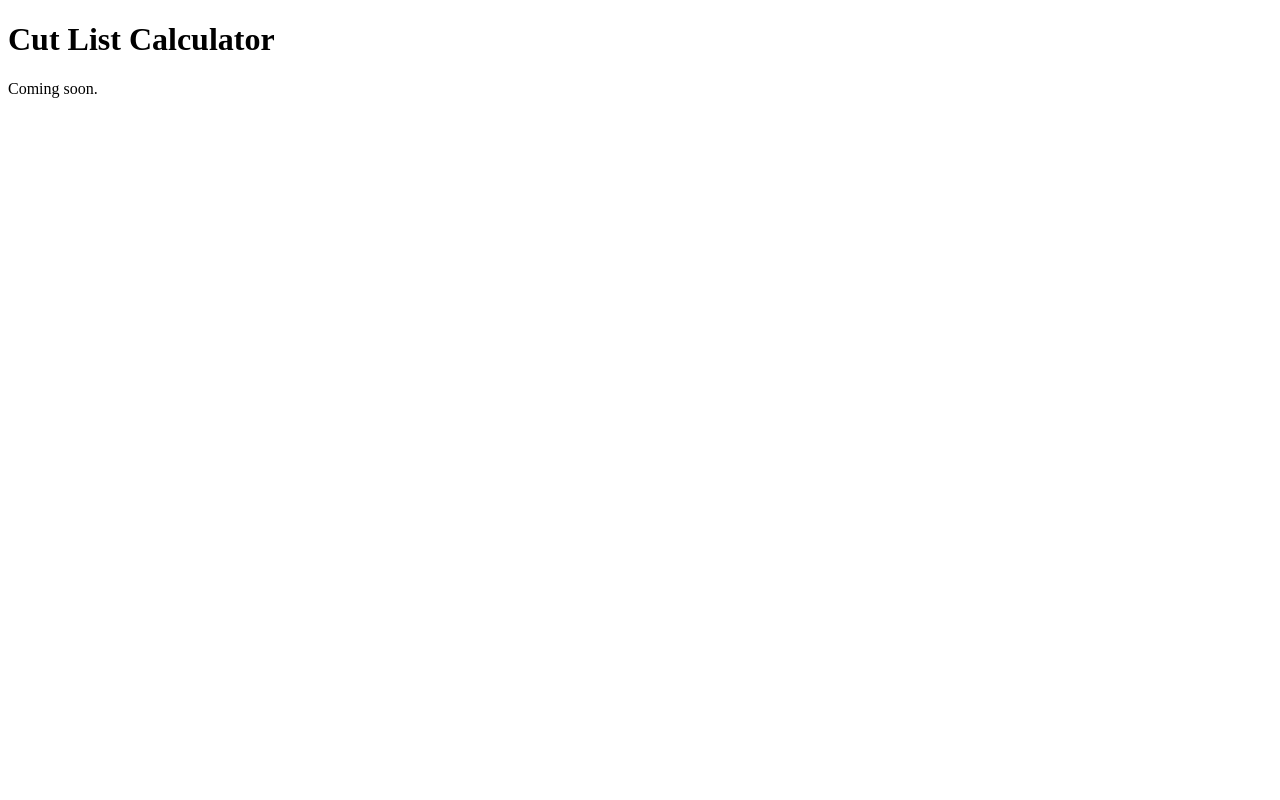
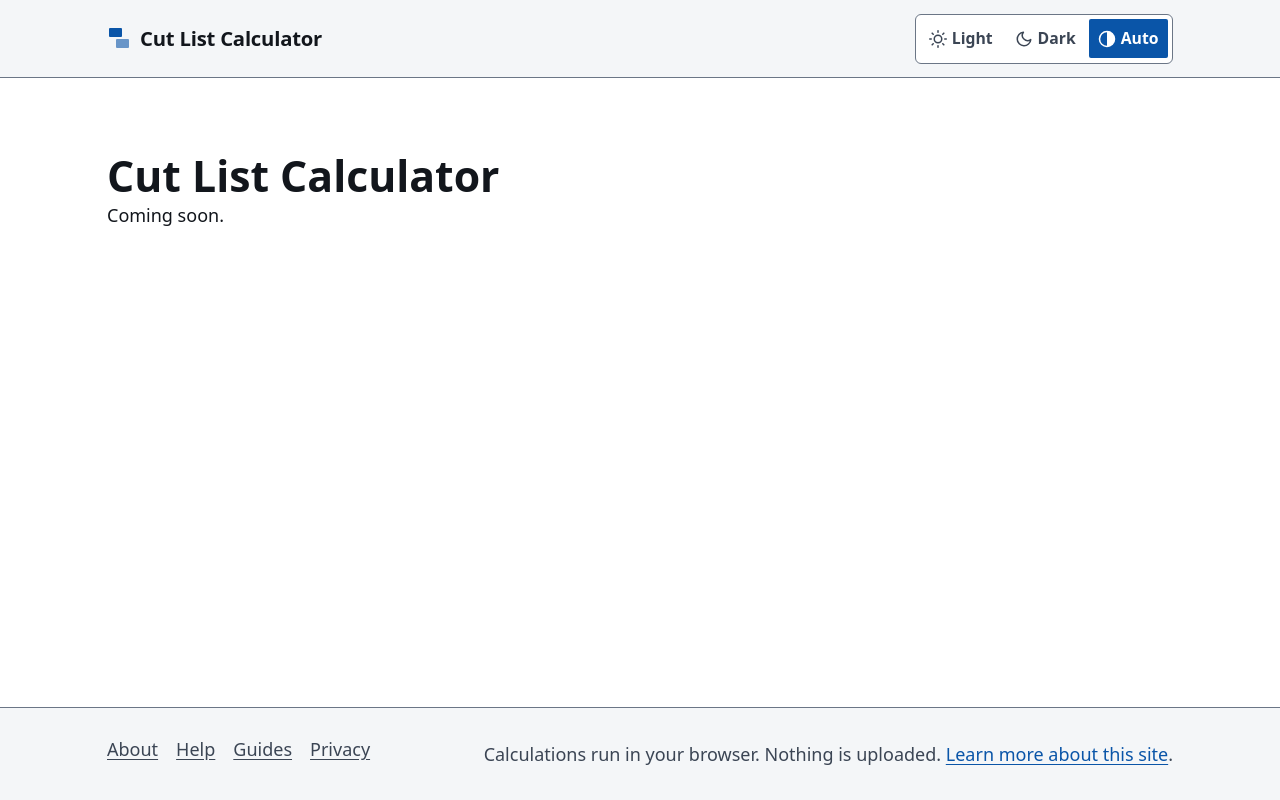
Before and after one commit to shree878/cut-list-calculator, an Astro site: page / in a window 1280 px wide. Built offline with nearby package versions, Linux system fonts and the light colour scheme; Astro itself is replaced by a stand-in of ours.

Commit message:
P0-T04: BaseLayout.astro, theme toggle, skip link, header, footer; fix base.css 112+124 tokens

```diff
--- a/src/i18n/en.json
+++ b/src/i18n/en.json
@@ -1,5 +1,16 @@
 {
-  "site": {
-    "name": "Cut List Calculator"
-  }
+  "site.name": "Cut List Calculator",
+  "site.tagline": "Free browser-only cutting calculators for wood, sheet, tile and fabric.",
+  "nav.skipToMain": "Skip to main content",
+  "nav.tools": "Tools",
+  "nav.themeLight": "Light",
+  "nav.themeDark": "Dark",
+  "nav.themeAuto": "Auto",
+  "nav.themeLabel": "Colour scheme",
+  "footer.about": "About",
+  "footer.help": "Help",
+  "footer.guides": "Guides",
+  "footer.privacy": "Privacy",
+  "footer.learnMore": "Learn more about this site",
+  "footer.privacy_note": "Calculations run in your browser. Nothing is uploaded."
 }
--- /dev/null
+++ b/src/layouts/BaseLayout.astro
@@ -0,0 +1,417 @@
+---
+/**
+ * BaseLayout.astro — HTML shell for every page.
+ *
+ * Props:
+ *   title        Page <title> (required). Format: "Page Name | Cut List Calculator"
+ *   description  <meta description> (optional, falls back to site tagline)
+ *   canonicalUrl Full canonical URL (optional, set when you know it)
+ *
+ * Slots:
+ *   default      Page body content (between header and footer)
+ *   head-extra   Extra <head> tags (JSON-LD, etc.)
+ */
+
+import { base } from '../lib/base';
+import t from '../i18n/en.json';
+import '../styles/tokens.css';
+import '../styles/base.css';
+
+interface Props {
+  title: string;
+  description?: string;
+  canonicalUrl?: string;
+}
+
+const {
+  title,
+  description = t['site.tagline'],
+  canonicalUrl,
+} = Astro.props;
+---
+
+<!doctype html>
+<html lang="en">
+  <head>
+    <meta charset="UTF-8" />
+    <meta name="viewport" content="width=device-width, initial-scale=1" />
+
+    <!-- No-flash theme: runs before first paint so the page starts in the right theme. -->
+    <script is:inline>
+      (function () {
+        var stored = null;
+        try { stored = localStorage.getItem('theme'); } catch (_) {}
+        var pref = stored === 'light' ? 'light'
+                 : stored === 'dark'  ? 'dark'
+                 : window.matchMedia('(prefers-color-scheme: dark)').matches ? 'dark'
+                 : 'light';
+        document.documentElement.setAttribute('data-theme', pref);
+      })();
+    </script>
+
+    <title>{title}</title>
+    <meta name="description" content={description} />
+    {canonicalUrl && <link rel="canonical" href={canonicalUrl} />}
+
+    <!-- Shared favicons (icons added in P0-T05) -->
+    <link rel="icon" href={base('/favicon.svg')} type="image/svg+xml" />
+
+    <slot name="head-extra" />
+  </head>
+
+  <body>
+    <!-- Skip link: first interactive element, jumps keyboard focus to main content -->
+    <a class="skip-link" href="#main-content">{t['nav.skipToMain']}</a>
+
+    <!-- ===== HEADER ===== -->
+    <header class="site-header" role="banner">
+      <div class="container site-header__inner">
+
+        <!-- Logo / wordmark -->
+        <a href={base('/')} class="site-logo" aria-label={t['site.name']}>
+          <!-- Brand mark: two rectangles suggesting a cut sheet -->
+          <svg
+            class="site-logo__mark"
+            width="24"
+            height="24"
+            viewBox="0 0 24 24"
+            aria-hidden="true"
+            focusable="false"
+          >
+            <rect x="2"  y="2"  width="13" height="9"  rx="1" fill="currentColor" />
+            <rect x="9"  y="13" width="13" height="9"  rx="1" fill="currentColor" opacity="0.6" />
+          </svg>
+          <span class="site-logo__text">{t['site.name']}</span>
+        </a>
+
+        <!-- Tool switcher: populated as tools go live (empty until P1) -->
+        <nav class="tool-nav" aria-label={t['nav.tools']}>
+          <ul class="tool-nav__list" role="list">
+            <!-- P1 will add: <li><a href={base('/linear')} aria-current="page">Linear cutting</a></li> -->
+          </ul>
+        </nav>
+
+        <!-- Theme toggle: Light / Dark / Auto -->
+        <div class="theme-toggle" role="group" aria-label={t['nav.themeLabel']}>
+          <button
+            class="theme-btn"
+            data-theme-value="light"
+            aria-pressed="false"
+            type="button"
+          >
+            <svg width="18" height="18" viewBox="0 0 24 24" fill="none" stroke="currentColor" stroke-width="2" stroke-linecap="round" stroke-linejoin="round" aria-hidden="true" focusable="false">
+              <circle cx="12" cy="12" r="5"/>
+              <line x1="12" y1="1"  x2="12" y2="3"/>
+              <line x1="12" y1="21" x2="12" y2="23"/>
+              <line x1="4.22" y1="4.22"  x2="5.64" y2="5.64"/>
+              <line x1="18.36" y1="18.36" x2="19.78" y2="19.78"/>
+              <line x1="1"  y1="12" x2="3"  y2="12"/>
+              <line x1="21" y1="12" x2="23" y2="12"/>
+              <line x1="4.22" y1="19.78" x2="5.64" y2="18.36"/>
+              <line x1="18.36" y1="5.64"  x2="19.78" y2="4.22"/>
+            </svg>
+            <span>{t['nav.themeLight']}</span>
+          </button>
+
+          <button
+            class="theme-btn"
+            data-theme-value="dark"
+            aria-pressed="false"
+            type="button"
+          >
+            <svg width="18" height="18" viewBox="0 0 24 24" fill="none" stroke="currentColor" stroke-width="2" stroke-linecap="round" stroke-linejoin="round" aria-hidden="true" focusable="false">
+              <path d="M21 12.79A9 9 0 1 1 11.21 3 7 7 0 0 0 21 12.79z"/>
+            </svg>
+            <span>{t['nav.themeDark']}</span>
+          </button>
+
+          <button
+            class="theme-btn"
+            data-theme-value="auto"
+            aria-pressed="false"
+            type="button"
+          >
+            <svg width="18" height="18" viewBox="0 0 24 24" fill="none" stroke="currentColor" stroke-width="2" stroke-linecap="round" stroke-linejoin="round" aria-hidden="true" focusable="false">
+              <circle cx="12" cy="12" r="10"/>
+              <path d="M12 2a10 10 0 0 1 0 20V2z" fill="currentColor" stroke="none"/>
+            </svg>
+            <span>{t['nav.themeAuto']}</span>
+          </button>
+        </div>
+
+      </div>
+    </header>
+
+    <!-- ===== MAIN ===== -->
+    <main id="main-content" tabindex="-1">
+      <slot />
+    </main>
+
+    <!-- ===== FOOTER ===== -->
+    <footer class="site-footer" role="contentinfo">
+      <div class="container site-footer__inner">
+        <nav class="footer-nav" aria-label="Site">
+          <ul class="footer-nav__list" role="list">
+            <li><a href={base('/about')}>{t['footer.about']}</a></li>
+            <li><a href={base('/help')}>{t['footer.help']}</a></li>
+            <li><a href={base('/guides')}>{t['footer.guides']}</a></li>
+            <li><a href={base('/privacy')}>{t['footer.privacy']}</a></li>
+          </ul>
+        </nav>
+        <p class="footer-privacy">
+          {t['footer.privacy_note']}
+          <a href={base('/about')}>{t['footer.learnMore']}</a>.
+        </p>
+      </div>
+    </footer>
+
+    <!-- Theme toggle script: runs after paint, reads/writes localStorage -->
+    <script>
+      (function () {
+        var STORAGE_KEY = 'theme';
+
+        function getStored(): string | null {
+          try { return localStorage.getItem(STORAGE_KEY); } catch { return null; }
+        }
+
+        function setStored(value: string): void {
+          try { localStorage.setItem(STORAGE_KEY, value); } catch { /* ignore */ }
+        }
+
+        function applyTheme(value: string): void {
+          var resolved = value === 'auto'
+            ? (window.matchMedia('(prefers-color-scheme: dark)').matches ? 'dark' : 'light')
+            : value;
+          document.documentElement.setAttribute('data-theme', resolved);
+          // Store 'auto' so we re-resolve on next visit; store 'light'/'dark' as explicit.
+          setStored(value);
+          // Update aria-pressed on all buttons
+          document.querySelectorAll<HTMLButtonElement>('.theme-btn').forEach(function (btn) {
+            btn.setAttribute('aria-pressed', String(btn.dataset.themeValue === value));
+          });
+        }
+
+        // Initial state: determine what preference is active
+        var currentPref: string = getStored() ?? 'auto';
+        // 'auto' means nothing was stored (first visit) — keep auto
+        if (currentPref !== 'light' && currentPref !== 'dark') {
+          currentPref = 'auto';
+        }
+        applyTheme(currentPref);
+
+        // Wire up buttons
+        document.querySelectorAll<HTMLButtonElement>('.theme-btn').forEach(function (btn) {
+          btn.addEventListener('click', function () {
+            applyTheme(btn.dataset.themeValue ?? 'auto');
+          });
+        });
+
+        // Follow OS preference when set to auto
+        window.matchMedia('(prefers-color-scheme: dark)').addEventListener('change', function () {
+          if ((getStored() ?? 'auto') === 'auto') {
+            applyTheme('auto');
+          }
+        });
+      })();
+    </script>
+
+  </body>
+</html>
+
+<style>
+  /* ===== HEADER ===== */
+  .site-header {
+    background:    var(--color-surface);
+    border-bottom: 1px solid var(--color-border);
+    position:      sticky;
+    top:           0;
+    z-index:       100;
+  }
+
+  .site-header__inner {
+    display:         flex;
+    align-items:     center;
+    gap:             var(--space-4);
+    min-height:      var(--tap-target-min); /* at least 48 px */
+    padding-block:   var(--space-3);
+  }
+
+  /* Logo */
+  .site-logo {
+    display:         inline-flex;
+    align-items:     center;
+    gap:             var(--space-2);
+    text-decoration: none;
+    color:           var(--color-text);
+    flex-shrink:     0;
+  }
+
+  .site-logo__mark {
+    color: var(--color-brand);
+    flex-shrink: 0;
+  }
+
+  .site-logo__text {
+    font-weight:  var(--weight-heading);
+    font-size:    var(--text-body);
+    white-space:  nowrap;
+    letter-spacing: -0.01em;
+  }
+
+  .site-logo:hover .site-logo__text,
+  .site-logo:focus-visible .site-logo__text {
+    color: var(--color-brand);
+  }
+
+  .site-logo:focus-visible {
+    outline:        var(--focus-ring);
+    outline-offset: var(--focus-offset);
+    border-radius:  var(--radius-s);
+  }
+
+  /* Tool nav — grows to fill space between logo and theme toggle */
+  .tool-nav {
+    flex:       1;
+    overflow-x: auto;
+    scrollbar-width: none;        /* Firefox */
+  }
+
+  .tool-nav::-webkit-scrollbar {
+    display: none;                /* Chrome / Safari */
+  }
+
+  .tool-nav__list {
+    display:    flex;
+    gap:        var(--space-1);
+    list-style: none;
+    padding:    0;
+    margin:     0;
+  }
+
+  .tool-nav__list a {
+    display:         inline-flex;
+    align-items:     center;
+    min-height:      var(--tap-target-min);
+    padding-inline:  var(--space-3);
+    text-decoration: none;
+    font-weight:     var(--weight-label);
+    font-size:       var(--text-small);
+    color:           var(--color-text-muted);
+    border-radius:   var(--radius-s);
+    white-space:     nowrap;
+    transition:      color var(--duration-fast) var(--easing);
+    border-bottom:   3px solid transparent;
+  }
+
+  .tool-nav__list a:hover,
+  .tool-nav__list a:focus-visible {
+    color: var(--color-text);
+  }
+
+  .tool-nav__list a:focus-visible {
+    outline:        var(--focus-ring);
+    outline-offset: var(--focus-offset);
+  }
+
+  /* Current tool: bold + underline (using border-bottom so it doesn't shift layout) */
+  .tool-nav__list a[aria-current="page"] {
+    color:         var(--color-text);
+    border-bottom-color: var(--color-brand);
+  }
+
+  /* Theme toggle */
+  .theme-toggle {
+    display:     flex;
+    align-items: center;
+    gap:         var(--space-1);
+    flex-shrink: 0;
+    /* Segmented-control look */
+    background:    var(--color-bg);
+    border:        1px solid var(--color-border);
+    border-radius: var(--radius-s);
+    padding:       var(--space-1);
+  }
+
+  .theme-btn {
+    display:         inline-flex;
+    align-items:     center;
+    gap:             var(--space-1);
+    min-height:      calc(var(--tap-target-min) - var(--space-2));  /* 40 px: inside the wrapper */
+    padding-block:   var(--space-1);
+    padding-inline:  var(--space-2);
+    font-size:       var(--text-caption);
+    font-weight:     var(--weight-label);
+    color:           var(--color-text-muted);
+    background:      transparent;
+    border:          none;
+    border-radius:   var(--radius-xs);
+    cursor:          pointer;
+    transition:      background var(--duration-fast) var(--easing),
+                     color      var(--duration-fast) var(--easing);
+    white-space:     nowrap;
+  }
+
+  .theme-btn:hover {
+    background: var(--color-surface);
+    color:      var(--color-text);
+  }
+
+  .theme-btn[aria-pressed="true"] {
+    background: var(--color-brand);
+    color:      var(--color-on-brand);
+  }
+
+  .theme-btn:focus-visible {
+    outline:        var(--focus-ring);
+    outline-offset: var(--focus-offset);
+  }
+
+  /* Hide text labels on very small phones (icon only) */
+  @media (max-width: 359px) {
+    .theme-btn span { display: none; }
+    .site-logo__text { display: none; }
+  }
+
+  /* ===== FOOTER ===== */
+  .site-footer {
+    background:   var(--color-surface);
+    border-top:   1px solid var(--color-border);
+    padding-block: var(--space-5);
+    font-size:    var(--text-small);
+    color:        var(--color-text-muted);
+  }
+
+  .site-footer__inner {
+    display:        flex;
+    flex-direction: column;
+    gap:            var(--space-3);
+  }
+
+  @media (min-width: 640px) {
+    .site-footer__inner {
+      flex-direction: row;
+      align-items:    center;
+      justify-content: space-between;
+    }
+  }
+
+  .footer-nav__list {
+    display:    flex;
+    flex-wrap:  wrap;
+    gap:        var(--space-2) var(--space-4);
+    list-style: none;
+    padding:    0;
+    margin:     0;
+  }
+
+  .footer-nav__list a {
+    color:      var(--color-text-muted);
+    font-size:  var(--text-small);
+  }
+
+  .footer-privacy {
+    font-size:   var(--text-small);
+    color:       var(--color-text-muted);
+    max-width:   none;   /* override prose-width on <p> */
+  }
+</style>
--- /dev/null
+++ b/src/lib/base.ts
@@ -0,0 +1,21 @@
+/**
+ * base.ts — base-path helper
+ * Returns the Astro base path prepended to a site-root-relative path.
+ * Always use this for hrefs and src attributes so the site works both
+ * on GitHub Pages (/cut-list-calculator/) and locally (/).
+ *
+ * Usage:  import { base } from '../lib/base';
+ *         <a href={base('/about')}>About</a>
+ */
+
+const BASE = import.meta.env.BASE_URL ?? '/';
+
+/**
+ * Prepend the Astro base URL to a root-relative path.
+ * @param path  Must start with '/'.
+ */
+export function base(path: string): string {
+  // BASE_URL ends with '/' in Astro static builds.
+  // path starts with '/', so strip the leading slash to avoid double '/'.
+  return BASE.replace(/\/$/, '') + path;
+}
--- a/src/pages/index.astro
+++ b/src/pages/index.astro
@@ -1,16 +1,11 @@
 ---
-// Placeholder home page (Phase 1 will replace with the Linear Cutting tool)
-const title = "Cut List Calculator";
+// Placeholder home page — Phase 1 will replace with the Linear Cutting tool.
+import BaseLayout from '../layouts/BaseLayout.astro';
 ---
-<!doctype html>
-<html lang="en">
-  <head>
-    <meta charset="UTF-8" />
-    <meta name="viewport" content="width=device-width, initial-scale=1" />
-    <title>{title}</title>
-  </head>
-  <body>
-    <h1>{title}</h1>
+
+<BaseLayout title="Cut List Calculator">
+  <div class="container" style="padding-block: var(--space-8);">
+    <h1>Cut List Calculator</h1>
     <p>Coming soon.</p>
-  </body>
-</html>
+  </div>
+</BaseLayout>
--- a/src/styles/base.css
+++ b/src/styles/base.css
@@ -109,7 +109,7 @@ b {
 a {
   color:           var(--color-brand);
   text-decoration: underline;
-  text-underline-offset: 3px;
+  text-underline-offset: var(--link-underline-offset);
   transition:      color var(--duration-fast) var(--easing);
 }
 
@@ -121,7 +121,7 @@ a:focus-visible {
 a:focus-visible {
   outline:        var(--focus-ring);
   outline-offset: var(--focus-offset);
-  border-radius:  2px;
+  border-radius:  var(--radius-xs);
 }
 
 /* =========================================================
--- a/src/styles/tokens.css
+++ b/src/styles/tokens.css
@@ -111,8 +111,9 @@
    5. RADIUS
    ========================================================= */
 :root {
-  --radius-s: 6px;    /* inputs, buttons */
-  --radius-m: 12px;   /* cards */
+  --radius-xs: 2px;   /* inline elements, e.g. focus ring on anchors */
+  --radius-s:  6px;   /* inputs, buttons */
+  --radius-m:  12px;  /* cards */
 }
 
 /* =========================================================
@@ -157,9 +158,10 @@
    9. INTERACTION
    ========================================================= */
 :root {
-  --tap-target-min:  48px;
-  --input-height:    56px;
-  --button-height:   56px;
-  --focus-ring:      3px solid var(--color-brand);
-  --focus-offset:    2px;
+  --tap-target-min:          48px;
+  --input-height:            56px;
+  --button-height:           56px;
+  --focus-ring:              3px solid var(--color-brand);
+  --focus-offset:            2px;
+  --link-underline-offset:   3px;   /* space between text baseline and underline */
 }
```
Also changed, not shown: DESIGN.md (+2 -1 lines), progress.txt (+10 -7 lines).
